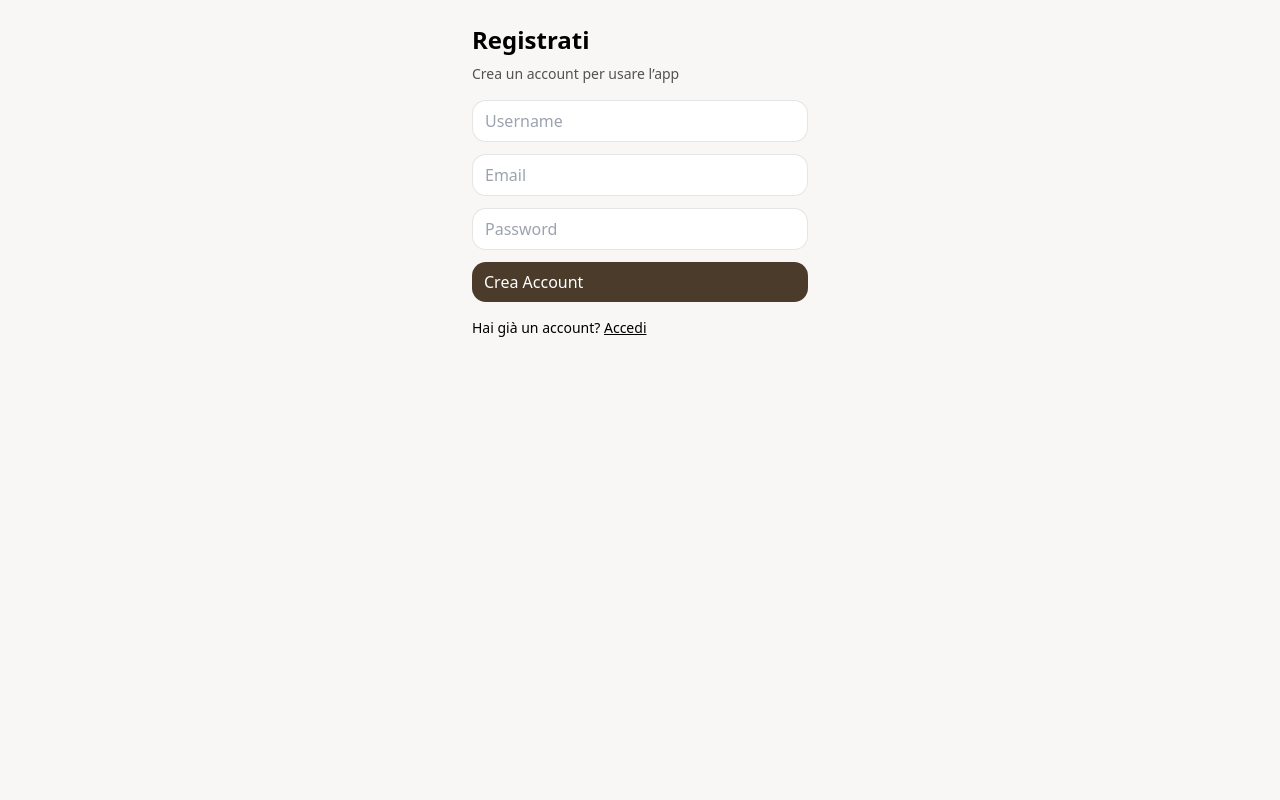
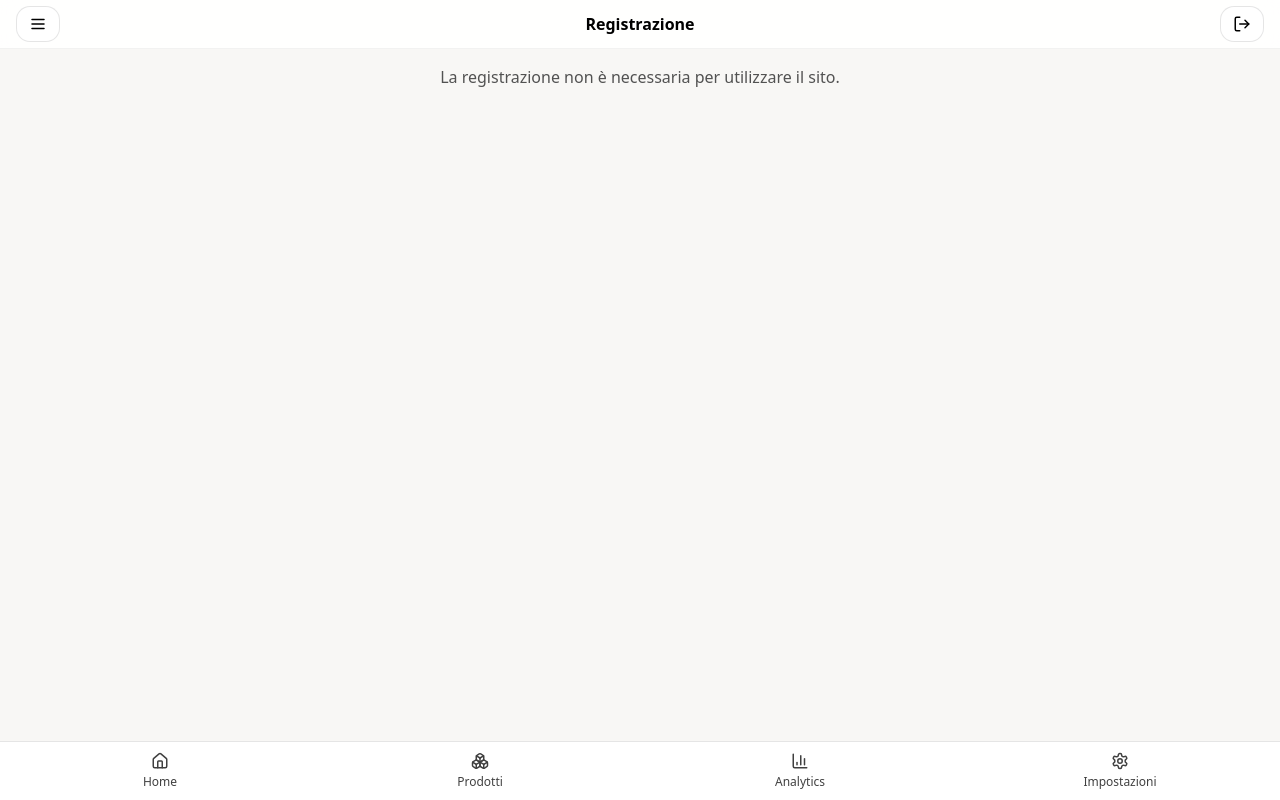
Before and after one commit to GpxxAI/EarthOfCrystalsMobile, a Next.js app: page /register in a window 1280 px wide. Built offline with nearby package versions, Linux system fonts and the light colour scheme.

Commit message:
Update page.tsx

```diff
--- a/app/register/page.tsx
+++ b/app/register/page.tsx
@@ -1,41 +1,12 @@
 "use client";
-import Link from "next/link";
-import { useRouter } from "next/navigation";
-import { supabase } from "@/lib/supabaseClient";
-import { useState } from "react";
+import MobileShell from "@/components/MobileShell";
 
 export default function RegisterPage() {
-  const router = useRouter();
-  const [email, setEmail] = useState("");
-  const [username, setUsername] = useState("");
-  const [password, setPassword] = useState("");
-  const [err, setErr] = useState<string | null>(null);
-
-  const onSubmit = async (e: React.FormEvent) => {
-    e.preventDefault();
-    setErr(null);
-    const { data, error } = await supabase.auth.signUp({
-      email, password,
-      options: { data: { username } }
-    });
-    if (error) return setErr(error.message);
-    // opzionale: se hai email confirmation attiva, avvisa l'utente
-    // altrimenti loggalo e redirect:
-    if (data.user) router.replace("/");
-  };
-
   return (
-    <main className="p-6 max-w-sm mx-auto">
-      <h1 className="text-2xl font-bold mb-2">Registrati</h1>
-      <p className="text-sm text-neutral-600 mb-4">Crea un account per usare l’app</p>
-      <form onSubmit={onSubmit} className="grid gap-3">
-        <input className="input" placeholder="Username" value={username} onChange={(e)=>setUsername(e.target.value)} required />
-        <input className="input" type="email" placeholder="Email" value={email} onChange={(e)=>setEmail(e.target.value)} required />
-        <input className="input" type="password" placeholder="Password" value={password} onChange={(e)=>setPassword(e.target.value)} required />
-        {err && <div className="text-sm text-red-600">{err}</div>}
-        <button className="btn">Crea Account</button>
-      </form>
-      <p className="text-sm mt-4">Hai già un account? <Link className="underline" href="/login">Accedi</Link></p>
-    </main>
+    <MobileShell title="Registrazione">
+      <div className="section text-center text-neutral-600">
+        <p>La registrazione non è necessaria per utilizzare il sito.</p>
+      </div>
+    </MobileShell>
   );
 }
```
